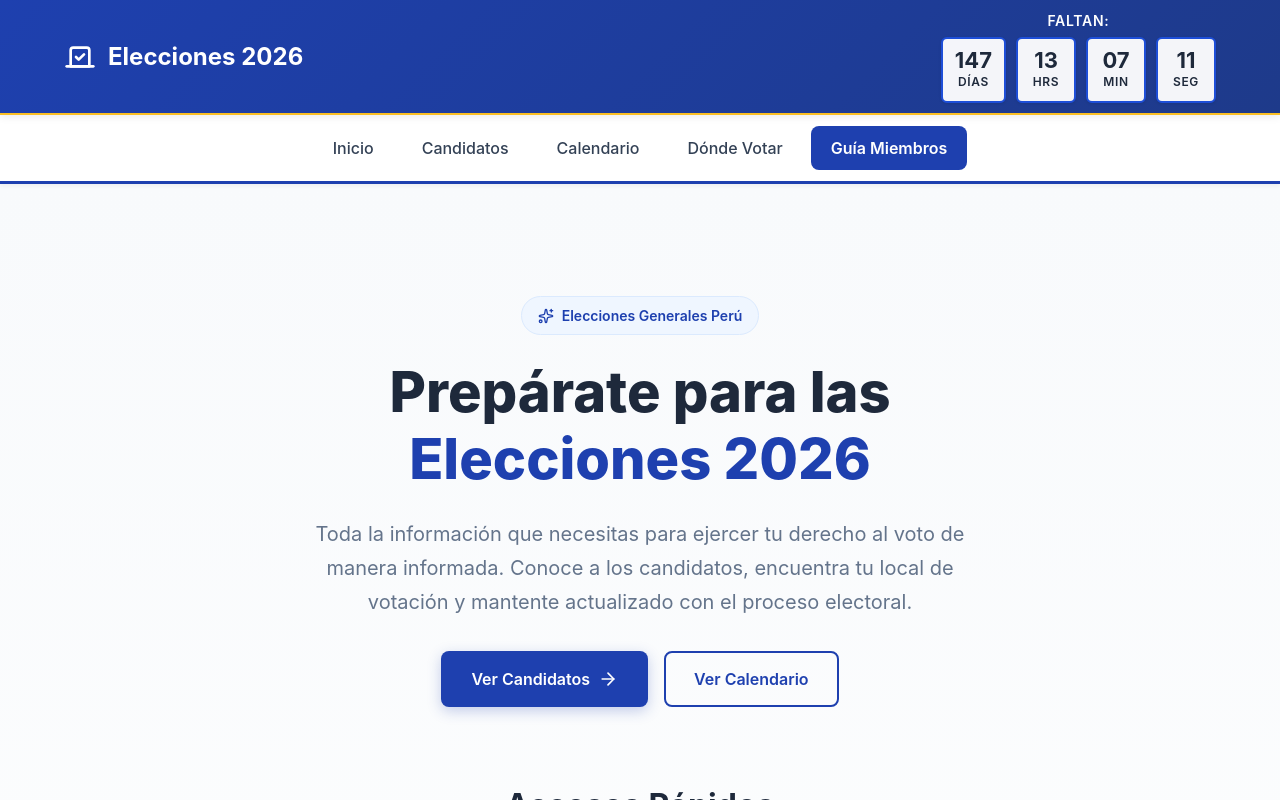
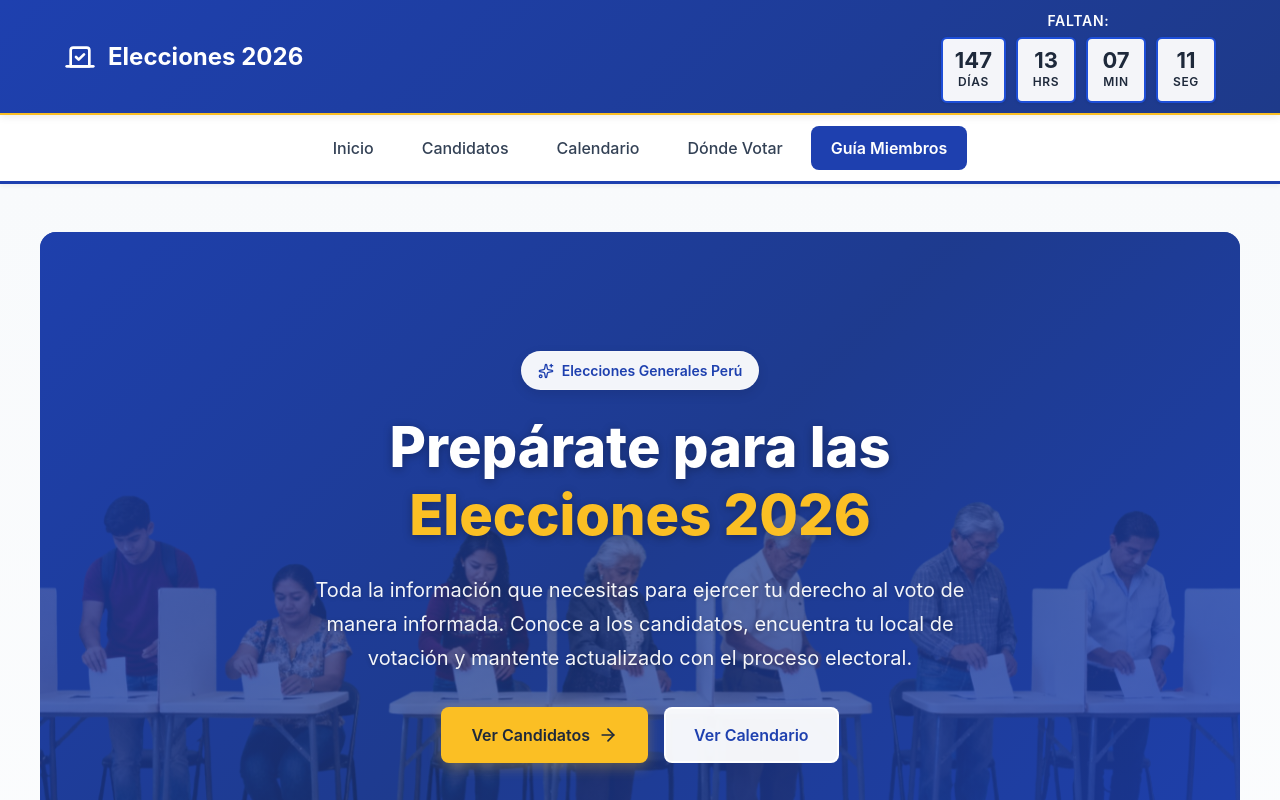
Before and after one commit to Angelo270204/hackaton-el-comercio, a React (Vite) app: page / in a window 1280 px wide. Shown: the top 800 px of the page. Built offline with nearby package versions, Linux system fonts and the light colour scheme.

Commit message:
Componente HomePage modificado

```diff
--- a/src/pages/HomePage.tsx
+++ b/src/pages/HomePage.tsx
@@ -38,8 +38,16 @@ export const HomePage: React.FC = () => {
   return (
     <div className="home">
       <div className="home__container">
-        {/* Hero Section */}
+        {/* Hero Section with Banner */}
         <section className="home__hero">
+          <div className="home__hero-banner">
+            <img
+              src="/images/banner/banner-hackaton.png"
+              alt="Elecciones 2026 - Banner"
+              className="home__hero-banner-image"
+            />
+            <div className="home__hero-overlay"></div>
+            <div className="home__hero-content">
               <div className="home__hero-badge">
                 <Sparkles size={16} />
                 <span>Elecciones Generales Perú</span>
@@ -59,6 +67,8 @@ export const HomePage: React.FC = () => {
                 <Link to="/calendario" className="home__hero-btn home__hero-btn--secondary">
                   Ver Calendario
                 </Link>
+              </div>
+            </div>
           </div>
         </section>
 
--- a/src/styles/home.css
+++ b/src/styles/home.css
@@ -9,11 +9,53 @@
   padding: 2rem 1rem;
 }
 
-/* Hero Section */
+/* Hero Section with Banner */
 .home__hero {
+  margin: 0 -1rem;
+  margin-bottom: 3rem;
+}
+
+.home__hero-banner {
+  position: relative;
+  min-height: 500px;
+  display: flex;
+  align-items: center;
+  justify-content: center;
+  overflow: hidden;
+  border-radius: 0;
+}
+
+.home__hero-banner-image {
+  position: absolute;
+  top: 0;
+  left: 0;
+  width: 100%;
+  height: 100%;
+  object-fit: cover;
+  object-position: center;
+}
+
+.home__hero-overlay {
+  position: absolute;
+  top: 0;
+  left: 0;
+  width: 100%;
+  height: 100%;
+  background: linear-gradient(
+    135deg,
+    rgba(30, 64, 175, 0.85) 0%,
+    rgba(30, 58, 138, 0.75) 50%,
+    rgba(30, 64, 175, 0.85) 100%
+  );
+  z-index: 1;
+}
+
+.home__hero-content {
+  position: relative;
+  z-index: 2;
   text-align: center;
-  padding: 3rem 0 4rem;
-  max-width: 800px;
+  padding: 4rem 1.5rem;
+  max-width: 900px;
   margin: 0 auto;
 }
 
@@ -21,38 +63,41 @@
   display: inline-flex;
   align-items: center;
   gap: 0.5rem;
-  background-color: #eff6ff;
+  background-color: rgba(255, 255, 255, 0.95);
   color: #1e40af;
   padding: 0.5rem 1rem;
   border-radius: 2rem;
   font-size: 0.875rem;
   font-weight: 600;
   margin-bottom: 1.5rem;
-  border: 1px solid #dbeafe;
+  border: 1px solid rgba(255, 255, 255, 0.3);
+  box-shadow: 0 4px 12px rgba(0, 0, 0, 0.1);
 }
 
 .home__hero-title {
   font-size: 2.25rem;
   font-weight: 800;
-  color: #1e293b;
+  color: #ffffff;
   line-height: 1.2;
   margin-bottom: 1.5rem;
+  text-shadow: 0 2px 10px rgba(0, 0, 0, 0.3);
 }
 
 .home__hero-highlight {
-  color: #1e40af;
+  color: #fbbf24;
   position: relative;
   display: inline-block;
 }
 
 .home__hero-description {
   font-size: 1.125rem;
-  color: #64748b;
+  color: rgba(255, 255, 255, 0.95);
   line-height: 1.7;
   margin-bottom: 2rem;
   max-width: 700px;
   margin-left: auto;
   margin-right: auto;
+  text-shadow: 0 1px 4px rgba(0, 0, 0, 0.2);
 }
 
 .home__hero-actions {
@@ -77,27 +122,28 @@
 }
 
 .home__hero-btn--primary {
-  background-color: #1e40af;
-  color: #ffffff;
-  box-shadow: 0 4px 14px rgba(30, 64, 175, 0.25);
+  background-color: #fbbf24;
+  color: #1e293b;
+  box-shadow: 0 4px 14px rgba(251, 191, 36, 0.3);
 }
 
 .home__hero-btn--primary:hover {
-  background-color: #1d4ed8;
-  color: #ffffff;
+  background-color: #f59e0b;
+  color: #1e293b;
   transform: translateY(-2px);
-  box-shadow: 0 6px 20px rgba(30, 64, 175, 0.35);
+  box-shadow: 0 6px 20px rgba(251, 191, 36, 0.4);
 }
 
 .home__hero-btn--secondary {
-  background-color: transparent;
+  background-color: rgba(255, 255, 255, 0.95);
   color: #1e40af;
-  border-color: #1e40af;
+  border-color: rgba(255, 255, 255, 0.95);
 }
 
 .home__hero-btn--secondary:hover {
-  background-color: #eff6ff;
+  background-color: #ffffff;
   transform: translateY(-2px);
+  box-shadow: 0 4px 12px rgba(255, 255, 255, 0.3);
 }
 
 /* Countdown Section */
@@ -108,6 +154,7 @@
 /* Section */
 .home__section {
   margin-bottom: 4rem;
+  margin-top: 30px;
 }
 
 .home__section-header {
@@ -189,15 +236,38 @@
   box-shadow: 0 4px 12px rgba(0, 0, 0, 0.15);
 }
 
+/* Mobile styles */
+@media (max-width: 639px) {
+  .home__hero-banner {
+    min-height: 450px;
+  }
+
+  .home__hero-content {
+    padding: 3rem 1rem;
+  }
+
+  .home__hero-title {
+    font-size: 1.75rem;
+  }
+
+  .home__hero-description {
+    font-size: 1rem;
+  }
+}
+
 /* Tablet */
 @media (min-width: 640px) {
   .home__hero-title {
-    font-size: 3rem;
+    font-size: 2.75rem;
   }
 
   .home__quick-access-grid {
     grid-template-columns: repeat(2, 1fr);
     gap: 1.5rem;
+  }
+
+  .home__hero-banner {
+    min-height: 550px;
   }
 }
 
@@ -208,7 +278,16 @@
   }
 
   .home__hero {
-    padding: 4rem 0 5rem;
+    margin: 0 -1.5rem;
+  }
+
+  .home__hero-banner {
+    min-height: 600px;
+    border-radius: 1rem;
+  }
+
+  .home__hero-content {
+    padding: 5rem 2rem;
   }
 
   .home__hero-title {
@@ -229,15 +308,27 @@
   .home__info-banner {
     padding: 4rem 3rem;
   }
+
+  .home__hero-banner {
+    min-height: 650px;
+  }
 }
 
 /* Mobile landscape fix */
 @media (max-height: 600px) and (orientation: landscape) {
-  .home__hero {
-    padding: 2rem 0 3rem;
+  .home__hero-banner {
+    min-height: 400px;
+  }
+
+  .home__hero-content {
+    padding: 2rem 1rem;
   }
 
   .home__hero-title {
-    font-size: 2rem;
+    font-size: 1.5rem;
+  }
+
+  .home__hero-description {
+    font-size: 0.9rem;
   }
 }
```
Also changed, not shown: public/images/banner/banner-hackaton.jpeg (added), public/images/banner/banner-hackaton.png (added). Lines whose indentation alone changed are shown as unchanged.
